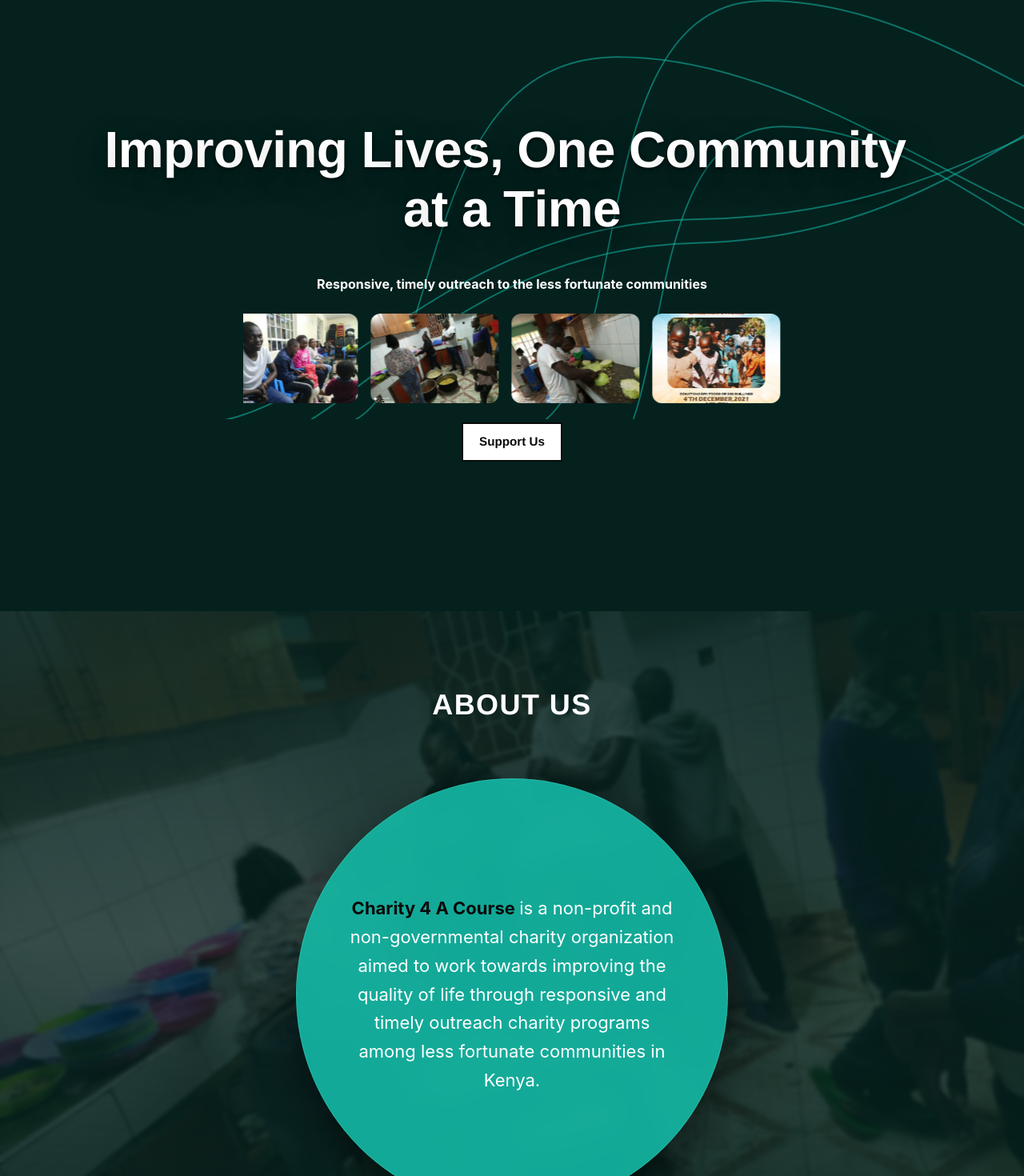
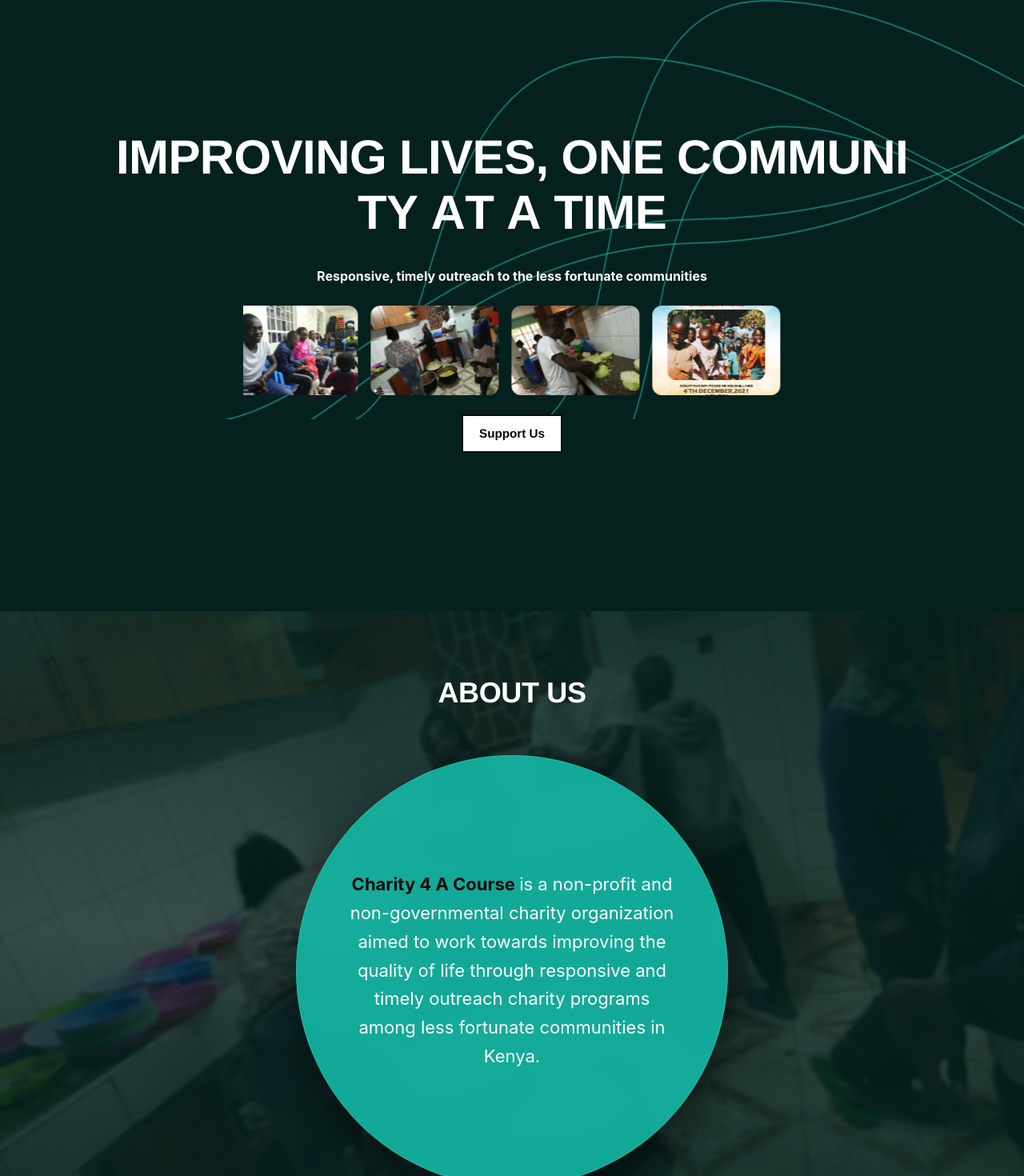
Before and after one commit to SCIPIO666/charity-4-a-course, a React (Vite) app in the folder client/: page / in a window 1280 px wide. Shown: the part 160-1630 px from the top of the page at 80% size. Built offline with nearby package versions, Linux system fonts and the light colour scheme.

Commit message:
fix: header font

```diff
--- a/client/src/App.css
+++ b/client/src/App.css
@@ -46,8 +46,8 @@
   --color-info:     #23C4AC;
 
   /* ---- Typography ------------------------------------------------------------- */
-  --font-display: "Montserrat", "Helvetica Neue", system-ui, sans-serif;
-  --font-body:    "Inter", system-ui, sans-serif;
+  --font-display: "Montserrat", "Helvetica Neue", system-ui, sans-serif; /* headers*/
+  --font-body:    "Inter", system-ui, sans-serif; /* content*/
 
   /* Type scale — Major Third-ish, tuned for a hero-led charity page */
   --text-xs:    0.75rem;   /* 12px — fine print, disclaimers */
--- a/client/src/components/Header.jsx
+++ b/client/src/components/Header.jsx
@@ -2,7 +2,7 @@ import React from 'react'
 
 export default function Header({text=''}) {
   return (
-        <h2 className="founder-heading font-display text-center relative z-20 font-bold tracking-wide uppercase p-4">
+        <h2 className="font-display text-3xl font-bold uppercase">
               {text}
         </h2>
   )
--- a/client/src/pages/pageComponents/Hero.jsx
+++ b/client/src/pages/pageComponents/Hero.jsx
@@ -92,7 +92,7 @@ function Hero({
           {/* Heading */}
             <h2
             ref={headingRef}
-            className="hero-gradient-text w-full text-center"
+            className="font-display text-4xl font-bold uppercase leading-tight md:text-6xl"
             >
             <SplitText text={heading} />
             </h2>
--- a/client/src/pages/pageComponents/Testimonials.jsx
+++ b/client/src/pages/pageComponents/Testimonials.jsx
@@ -117,7 +117,7 @@ export default function Testimonials() {
   return (
     <section ref={sectionRef} className='min-h-content bg-[#04211E] p-4 md:p-8'>
 
-      <div className="testimonial-header mb-12">
+      <div className="testimonial-header mb-12 text-center">
         <Header text='Testimonials' />
       </div>
 
```
